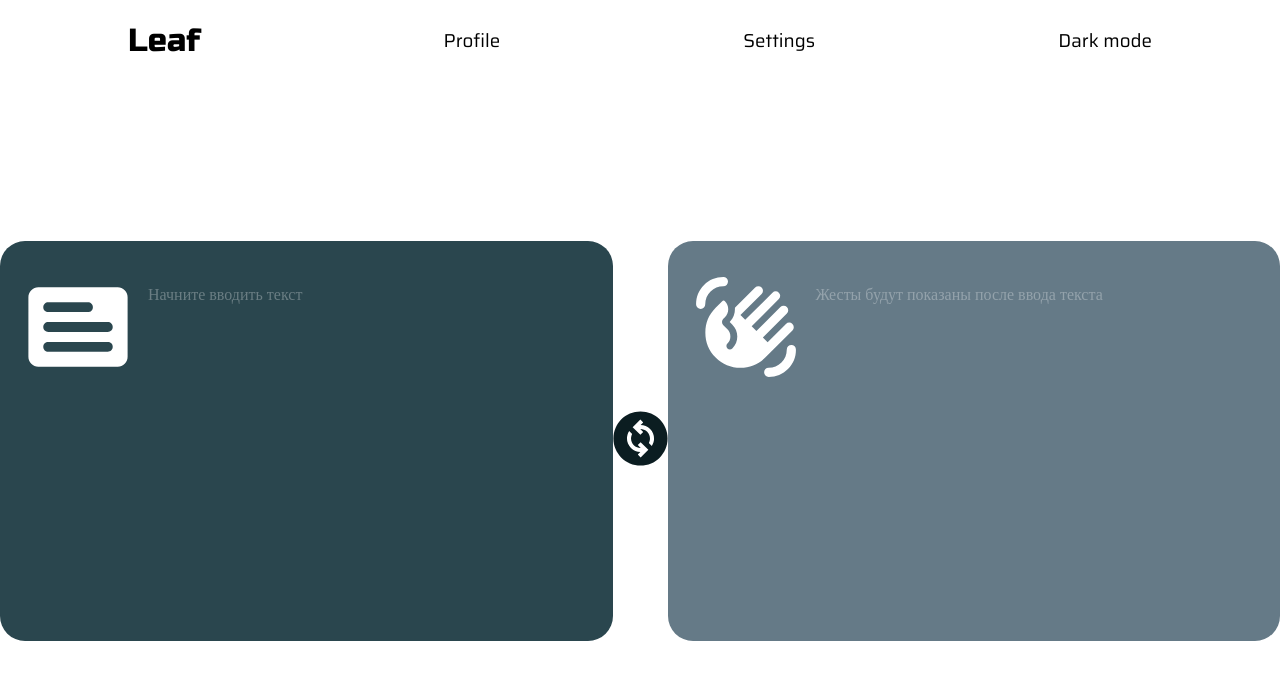
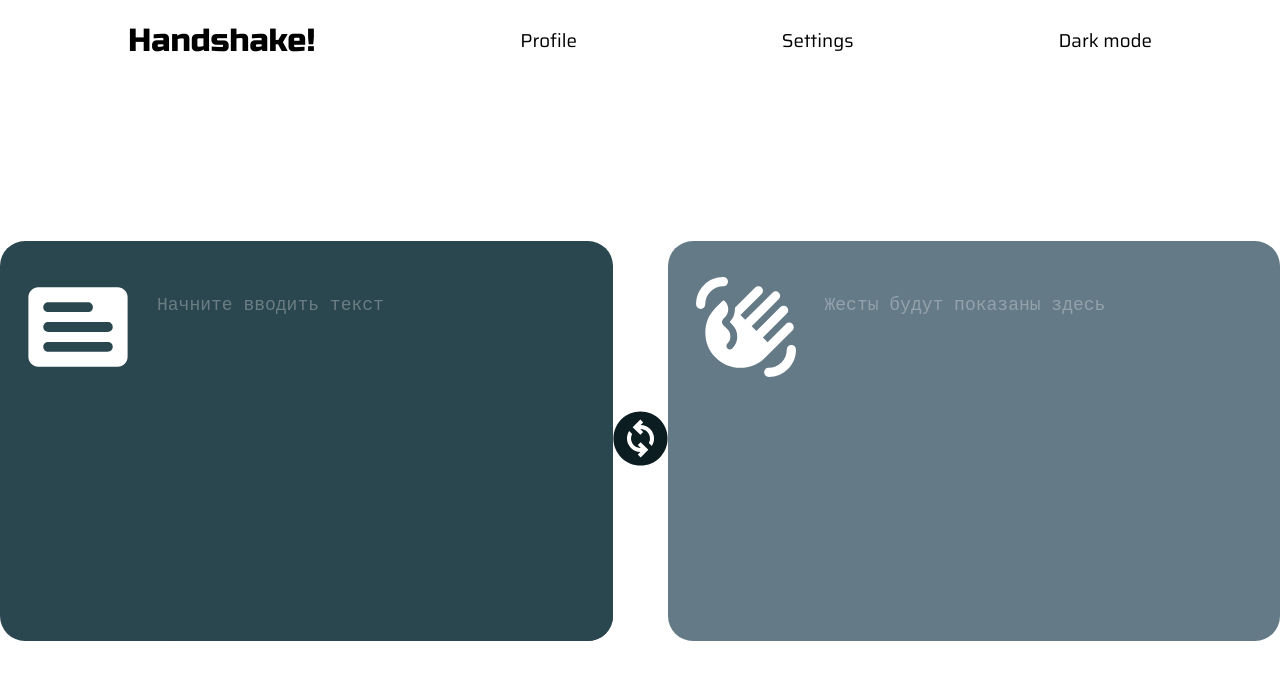
Before and after one commit to YP5ka/Tea-House, a React (Create React App) app: page / in a window 1280 px wide. Shown: the top 680 px of the page. Built offline with nearby package versions, Linux system fonts and the light colour scheme.

Commit message:
сделал свап форм

```diff
--- a/src/App.js
+++ b/src/App.js
@@ -1,25 +1,39 @@
 import WebcamComponent from './webcamera';
 import React, { useState } from 'react';
+
+
 function App() {
-  const [theme, setTheme] = useState('light'); // состояние для смены темы
+    const [theme,setTheme] = useState('light'); // состояние для смены темы
     const switchTheme = () => {
       setTheme((current) => (current === 'light' ? 'dark' : 'light'));
     }; // переключатель темы
+
+    const [stateArray, replaceContent] = useState('default'); // состояние  для свапа двух форм
+    const HandleClick = () => {
+        console.log('clicked');
+        replaceContent((current) => (current === 'default' ? 'reversed' : 'default'));
+    }; // свапер форм
+
   return (
-    <div className="wrapper" id={theme}>
+    <div id={theme}>
+      <div className="wrapper" id={stateArray}>
+
         <header>
-        <h1>Leaf</h1>
-        <h3>Profile</h3>
-        <h3>Settings</h3>
-        <h3 onClick={switchTheme}>Dark mode</h3>
+            <h1 >Handshake!</h1>
+            <h3 className='pointer'>Profile</h3>
+            <h3 className='pointer'>Settings</h3>
+            <h3 className='pointer' onClick={switchTheme}>Dark mode</h3>
         </header>
-      <main className="content">
+
+        <main className="content " >
+
           <div className="block_txt">
-          <img src="/img/text.svg" />
-          <p contenteditable="true">Начните вводить текст</p>
+            <img src='./img/text.svg'/>
+            <textarea className="block_txt-textarea" placeholder="Начните вводить текст" name="textarea_1" id="Укажешь удобный" />
+
           </div>
 
-        <div className="replace">
+          <div className="replace" onClick={HandleClick} >
             {theme === 'light' ? (
               <img src="/img/change-circle.svg" />
             ) : (
@@ -28,9 +42,11 @@ function App() {
           </div>
 
           <div className="block_gestures">
-          <img src="/img/hand.svg" />
-          <p contenteditable="true">Жесты будут показаны после ввода текста</p>
-        </div>
+            <div className='block_gestures-img'></div>
+            <img src='./img/hand.svg'/>
+            <p className='block_gestures-p'>Жесты будут показаны здесь</p>
+          </div >
+
           {/* <WebcamComponent/>  */}
         </main>
 
@@ -42,6 +58,7 @@ function App() {
           <img src="/img/gear.svg" />
         </footer>
       </div>
+    </div>
   );
 }
 
--- a/src/index.scss
+++ b/src/index.scss
@@ -3,10 +3,24 @@ body{
     margin: 0;
 
 }
+textarea {
+    resize: none;
+    outline: none ;
+ }
+ .pointer
+ {
+    cursor: pointer;
+ }
+ p
+ {
+    font-family: monospace;
+ }
 //themes
 #dark{
     background-color: #0B1D21;
-
+    p{
+        color: #adfff7
+    }
     header{
         h1{
             color: #96E8DE;
@@ -20,10 +34,24 @@ body{
     .content{
         .block_txt{
             background-color: #35726A;
-
+            .block_txt-textarea{
+                background-color: #35726A;
+                color: #96E8DE;
+            }
+            .block_txt-textarea::placeholder{
+                color: #96E8DE;
+            }
         }
         .block_gestures{
             background-color: #60A79F;
+            .block_gestures-textarea
+            {
+                background-color: #60A79F;
+                color: #96E8DE;
+            }
+            .block_gestures-textarea::placeholder{
+                color: #96E8DE;
+            }
         }
     }
 
@@ -31,7 +59,13 @@ body{
         background-color: #102A31;
     }
 }
+#reversed
+{
+    .content{
+        flex-direction: row-reverse;
+    }
 
+}
 .wrapper{
     min-height: 100vh;
     display: flex;
@@ -62,6 +96,7 @@ header{
 
 
     }
+
 }
 
 .content{
@@ -76,8 +111,65 @@ header{
         border-radius: 25px;
         width: 760px;
         height: 400px;
+        .block_txt-textarea{
+            width: 76%;
+            background-color: #2A464E;
+            color: #FFFFFF4D;
+            margin: 45px 0 0 20px;
+            border: 0;
+            font-size: 18px;
+            border-radius: 25px;
+            padding: 9px;
+        }
+        .block_txt-p
+        {
+            display: none;
+        }
+        .block_txt-textarea::placeholder{
+            color: #FFFFFF4D;
+        }
+        img
+        {
+            margin: 36px 0 0 28px;
+            width: 100px;
+            height: 100px;
+        }
+        p{
+            padding: 9px;
+            margin: 45px 0 0 20px;
+            color: #FFFFFF4D;
+            outline: none;
+            font-size: 18px;
+        }
+    }
 
-        img{
+    .replace:hover
+    {
+        cursor: pointer;
+    }
+
+    .block_gestures{
+        display: flex;
+        background-color: #657A87;
+        border-radius: 25px;
+        width: 760px;
+        height: 400px;
+        .block_gestures-textarea{
+            display: none;
+            width: 76%;
+            background-color: #657A87;
+            color: #FFFFFF4D;
+            margin: 45px 0 0 20px;
+            border: 0;
+            font-size: 18px;
+            border-radius: 25px;
+            padding: 9px;
+        }
+        .block_gestures-textarea::placeholder{
+            color: #FFFFFF4D;
+        }
+        img
+        {
             margin: 36px 0 0 28px;
             width: 100px;
             height: 100px;
@@ -86,26 +178,8 @@ header{
             margin: 45px 0 0 20px;
             color: #FFFFFF4D;
             outline: none;
-        }
-    }
-
-
-    .block_gestures{
-        display: flex;
-        background-color: #657A87;
-        border-radius: 25px;
-        width: 760px;
-        height: 400px;
-
-        img{
-            margin: 36px 0 0 28px;
-            width: 100px;
-            height: 100px;
-        }
-        p{
-            margin: 45px 0 0 20px;
-            color: #FFFFFF4D;
-            outline: none;
+            padding: 9px;
+            font-size: 18px;
         }
     }
 
@@ -131,6 +205,7 @@ header{
             max-width: 90%;
             max-height: 200px;
             margin-top: 25px;
+
             img{
                 width: 60px;
                 height: 60px;
```
Also changed, not shown: src/index.js (line endings or trailing spaces). Lines whose indentation alone changed are shown as unchanged.
